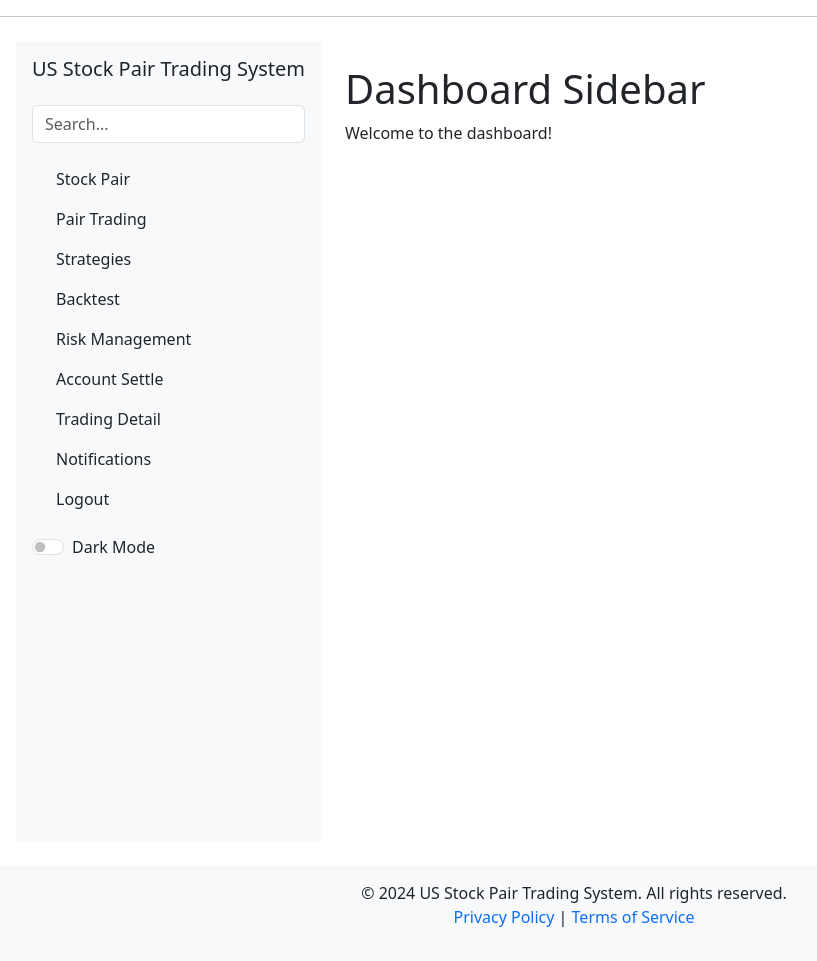
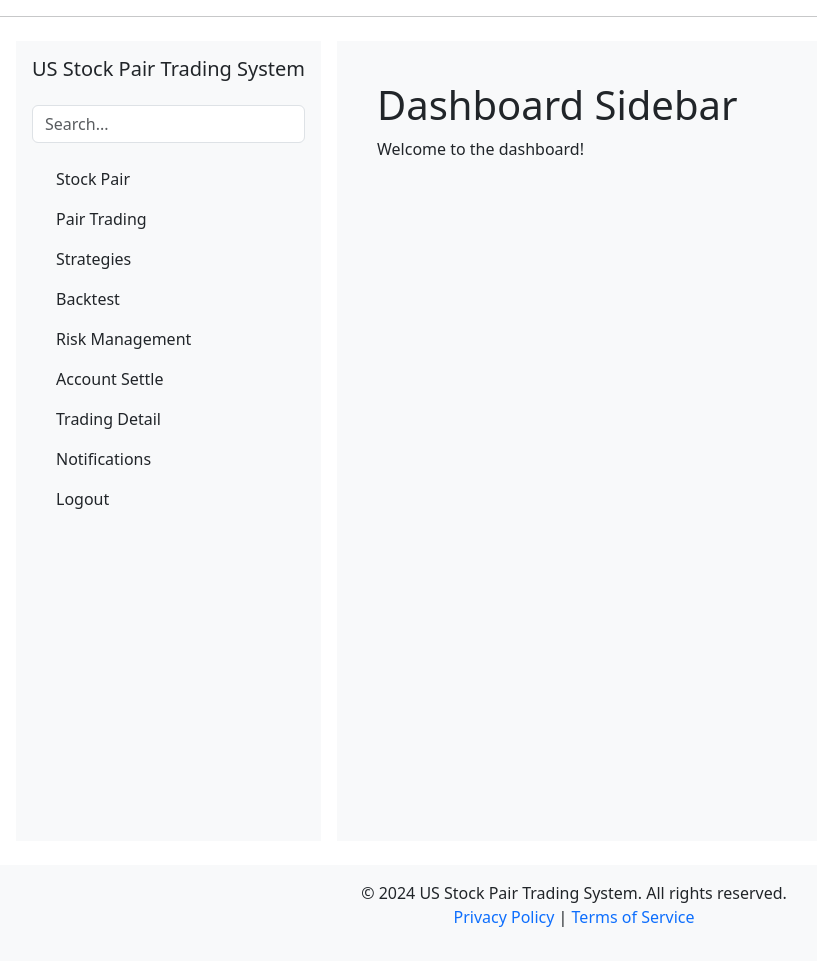
Before and after one commit to TonyHsu212/COMP693_USSTOCKPAIRTRADINGSYSTEM, a Flask app: template templates/dashboard.html in a window 1280 px wide. Shown: the part 56-1017 px from the top of the page, without its empty margins (66-883 px from the left). Run offline with Flask 3, Linux system fonts and the light colour scheme; the template is opened without the code that fills it, so the values that code supplies are empty.

Commit message:
update coding

```diff
--- a/templates/dashboard.html
+++ b/templates/dashboard.html
@@ -4,9 +4,9 @@
 {% block title %}Dashboard{% endblock %}
 
 {% block content %}
-<div class="d-flex">
+<div class="d-flex gap-3 vh-100">
     <!-- Sidebar -->
-    <nav class="sidebar bg-light vh-100 p-3">
+    <nav class="sidebar bg-light vh-120 p-3">
         <div class="sidebar-header mb-4">
             <h5>US Stock Pair Trading System</h5>
         </div>
@@ -39,21 +39,25 @@
                 <a class="nav-link text-dark" href="#"><i class="bi bi-cash-coin me-2"></i> Notifications</a>
             </li>
             <li class="nav-item">
-                <a class="nav-link text-dark" href="#"><i class="bi bi-box-arrow-left me-2"></i> Logout</a>
+                <a class="nav-link text-dark" href="{{ url_for('auth.logout') }}"><i class="bi bi-box-arrow-left me-2"></i> Logout</a>
             </li>
-            <li class="nav-item mt-3">
-                <label class="form-check form-switch">
-                    <input class="form-check-input" type="checkbox" id="darkModeSwitch">
-                    <span class="form-check-label">Dark Mode</span>
-                </label>
-            </li>
+<!--            <li class="nav-item mt-3">-->
+<!--                <label class="form-check form-switch">-->
+<!--                    <input class="form-check-input" type="checkbox" id="darkModeSwitch">-->
+<!--                    <span class="form-check-label">Dark Mode</span>-->
+<!--                </label>-->
+<!--            </li>-->
         </ul>
     </nav>
 
     <!-- Main Content -->
-    <main class="p-4 flex-grow-1">
-        <h1>Dashboard Sidebar</h1>
-        <p>Welcome to the dashboard!</p>
+    <main class="p-4 flex-grow-1 bg-light">
+        <nav class=" bg-light vh-80 p-3">
+            <h1>Dashboard Sidebar</h1>
+            <p>Welcome to the dashboard!</p>
+        </nav>
     </main>
 </div>
+
+
 {% endblock %}
```
